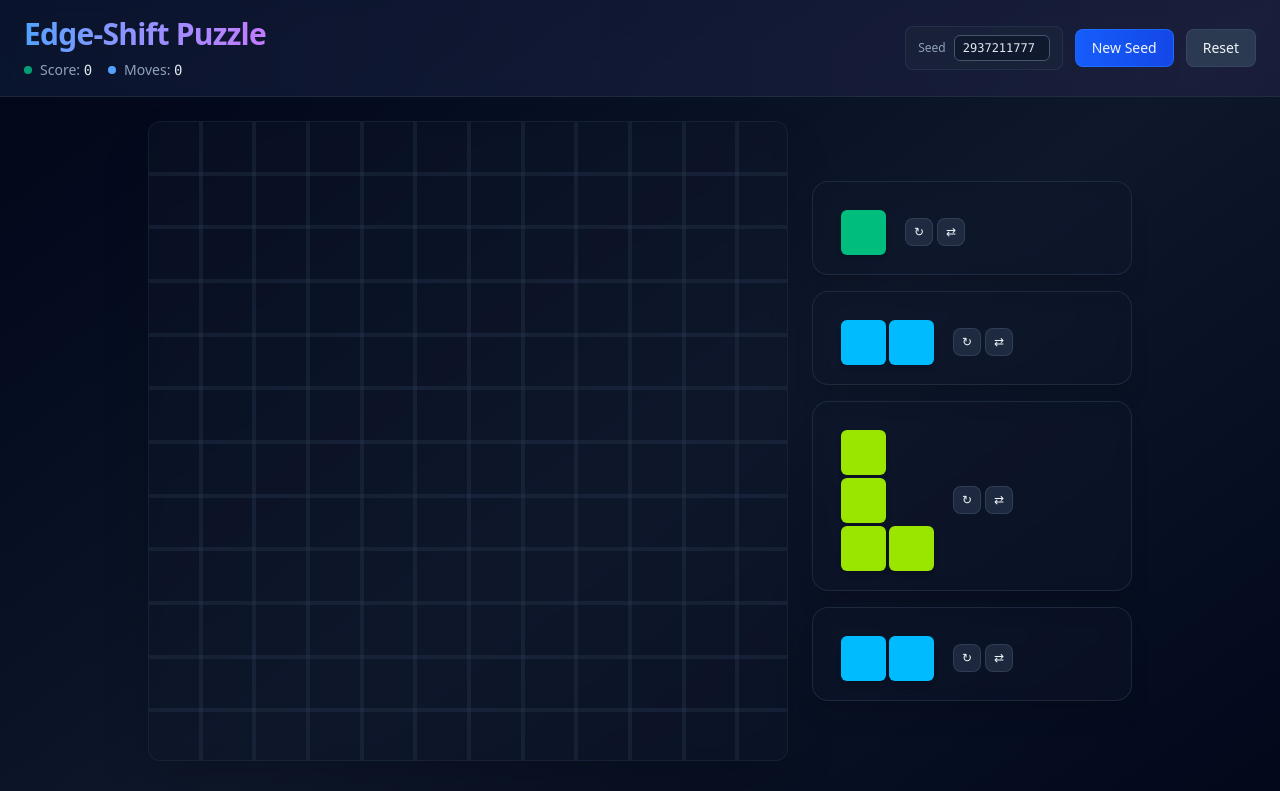
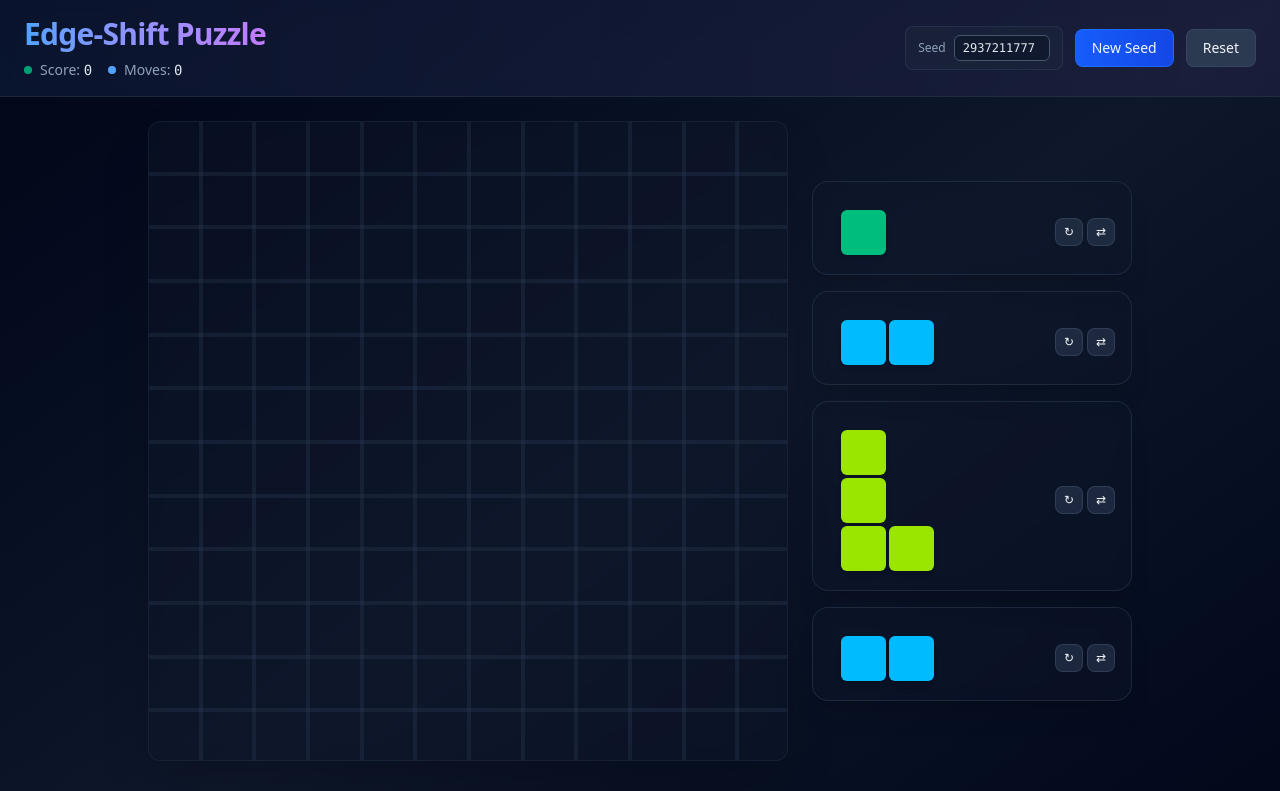
Before and after one commit to sean-andrew-barry/block-puzzle, a React (Vite) app: page / in a window 1280 px wide. Shown: the top 791 px of the page. Built offline with nearby package versions, Linux system fonts and the light colour scheme.

Commit message:
Add space between shape and buttons

```diff
--- a/src/components/QueuePanel.jsx
+++ b/src/components/QueuePanel.jsx
@@ -30,7 +30,7 @@
               <ShapePreview item={item} />
             </div>
 
-            <div className="flex flex-col gap-2 z-10">
+            <div className="flex flex-col gap-2 z-10 ml-auto">
               <div className="flex items-center gap-1 text-xs text-slate-400">
                 {item.isMirrored && <span className="bg-purple-500/20 text-purple-300 px-1.5 py-0.5 rounded text-xs">flip</span>}
                 {item.rotation > 0 && <span className="bg-blue-500/20 text-blue-300 px-1.5 py-0.5 rounded text-xs">r{item.rotation}</span>}
```
